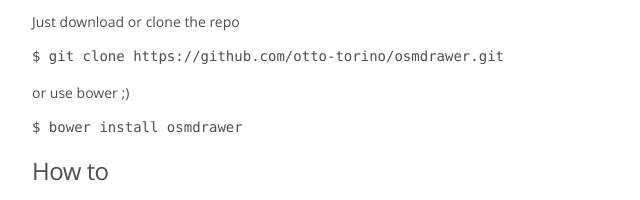
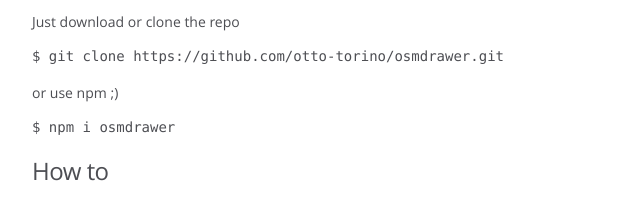
Before and after one commit to otto-torino/osmdrawer, a website built with webpack: page docs/index.html in a window 1280 px wide. Shown: the part 859-1059 px from the top of the page, 0-640 px from the left. Built offline with nearby package versions, Linux system fonts and the light colour scheme; some icons are missing.

Commit message:
Update docs

```diff
--- a/docs/index.html
+++ b/docs/index.html
@@ -69,8 +69,8 @@
 <p>Just download or clone the repo</p>
 <pre><code>$ git clone https://github.com/otto-torino/osmdrawer.git
 </code></pre>
-<p>or use bower ;)</p>
-<pre><code>$ bower install osmdrawer
+<p>or use npm ;)</p>
+<pre><code>$ npm i osmdrawer
 </code></pre>
 <h3>How to</h3>
 <p>Include the min library (<code>dist/osmdrawer.min.js</code>) in the head of your document or in the body, or load it async, it's up to you:</p>
@@ -170,7 +170,7 @@
 <br class="clear">
 
 <footer>
-    Documentation generated by <a href="https://github.com/jsdoc/jsdoc">JSDoc 3.6.10</a> on Thu May 26 2022 12:42:46 GMT+0200 (Central European Summer Time)
+    Documentation generated by <a href="https://github.com/jsdoc/jsdoc">JSDoc 3.6.10</a> on Thu May 26 2022 12:51:33 GMT+0200 (Central European Summer Time)
 </footer>
 
 <script> prettyPrint(); </script>
```
Also changed, not shown: docs/CircleTool.html (+1 -1 lines), docs/CircleTool.js.html (+1 -1 lines), docs/EventDispatcher.html (+1 -1 lines), docs/EventDispatcher.js.html (+1 -1 lines), docs/Loader.html (+1 -1 lines), docs/Loader.js.html (+1 -1 lines), docs/Map.html (+1 -1 lines), docs/Map.js.html (+1 -1 lines), docs/PointTool.html (+1 -1 lines), docs/PointTool.js.html (+1 -1 lines), docs/PolygonTool.html (+1 -1 lines), docs/PolygonTool.js.html (+1 -1 lines), docs/PolylineTool.html (+1 -1 lines), docs/PolylineTool.js.html (+1 -1 lines), 4 more files.
